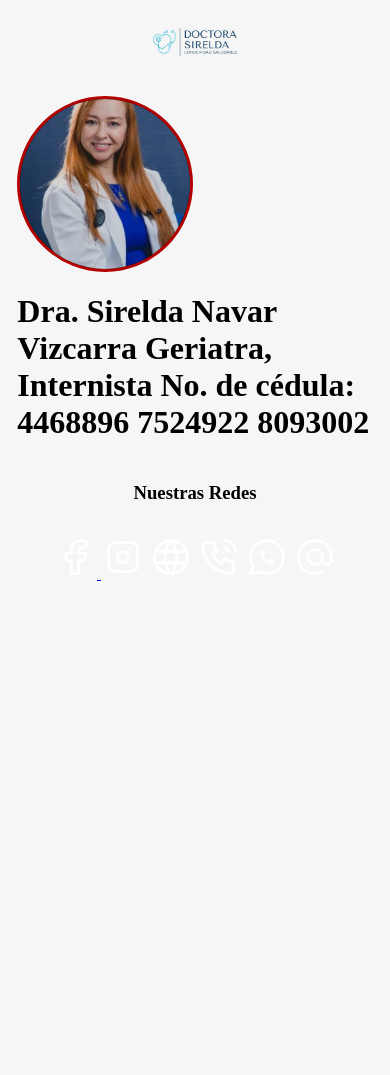
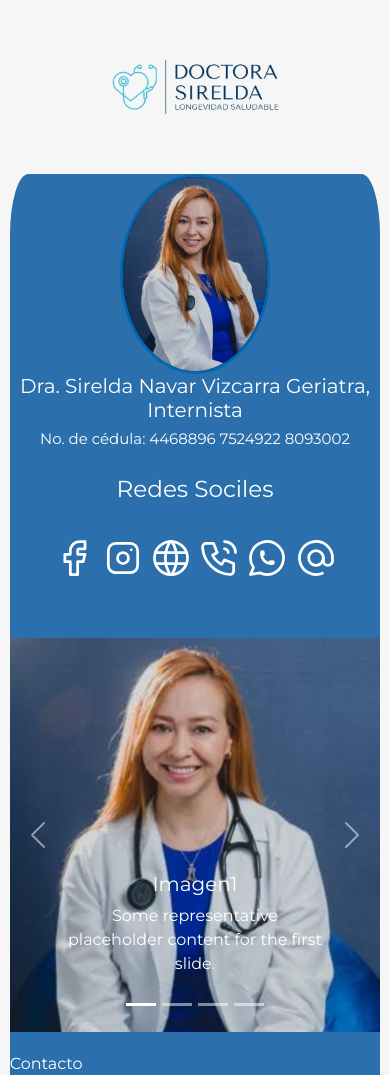
Before and after one commit to BarrasDesigns/Sirelda, a website: page index.html in a window 390 px wide. Shown: the top 1075 px of the page. Before the commit the page ends 844 px from the top, so only its background shows below. Drawn offline with nearby package versions, Linux system fonts and the light colour scheme.

Commit message:
primer commit

```diff
--- a/index.html
+++ b/index.html
@@ -4,17 +4,25 @@
 <head>
   <meta charset="UTF-8">
   <meta name="viewport" content="width=device-width, initial-scale=1.0">
+  <link rel="preconnect" href="https://fonts.googleapis.com">
+  <link rel="preconnect" href="https://fonts.gstatic.com" crossorigin>
+  <link href="https://fonts.googleapis.com/css2?family=Montserrat:wght@400;700&display=swap" rel="stylesheet">
+  <link href="https://cdn.jsdelivr.net/npm/bootstrap@5.0.2/dist/css/bootstrap.min.css" rel="stylesheet"
+    integrity="sha384-EVSTQN3/azprG1Anm3QDgpJLIm9Nao0Yz1ztcQTwFspd3yD65VohhpuuCOmLASjC" crossorigin="anonymous">
   <link rel="stylesheet" href="./css/style.css">
   <title>Dra. Sirelda </title>
 </head>
 
 <body>
-    <div id="wrapper">
-        <header>
+  <section>
+
     <div class="logo">
       <a href="#" class="logo__enlace">
         <img class="logo__img" src="./img/logo.jpeg" alt="logo"></a>
     </div>
+  </section>
+  <div id="wrapper">
+    <header>
 
       <div class="objectfit">
 
@@ -23,38 +31,34 @@
       <div class="nombre_puesto">
 
         <h1>Dra. Sirelda Navar Vizcarra
-                    Geriatra, Internista
+          Geriatra, Internista</h1>
 
-                No. de cédula: 4468896 7524922 8093002</h1>
+        <h2>No. de cédula: 4468896 7524922 8093002</h2>
       </div>
       <nav>
-                <h3 class="titulo">Nuestras Redes</h3>
+        <h3 class="titulo">Redes Sociles</h3>
         <div class="redes">
           <div class="redes__contEnlaces">
             <a class="redes__enlaces" href="https://www.facebook.com/TSMonterrey"><i><svg
-                                    xmlns="http://www.w3.org/2000/svg"
-                                    class="icon icon-tabler icon-tabler-brand-facebook" width="44" height="44"
-                                    viewBox="0 0 24 24" stroke-width="1.5" stroke="#ffffff" fill="none"
-                                    stroke-linecap="round" stroke-linejoin="round">
+                  xmlns="http://www.w3.org/2000/svg" class="icon icon-tabler icon-tabler-brand-facebook" width="44"
+                  height="44" viewBox="0 0 24 24" stroke-width="1.5" stroke="#ffffff" fill="none" stroke-linecap="round"
+                  stroke-linejoin="round">
                   <path stroke="none" d="M0 0h24v24H0z" fill="none" />
-                                    <path
-                                        d="M7 10v4h3v7h4v-7h3l1 -4h-4v-2a1 1 0 0 1 1 -1h3v-4h-3a5 5 0 0 0 -5 5v2h-3" />
+                  <path d="M7 10v4h3v7h4v-7h3l1 -4h-4v-2a1 1 0 0 1 1 -1h3v-4h-3a5 5 0 0 0 -5 5v2h-3" />
                 </svg></i>
             </a>
             <a class="redes__enlaces" href="https://www.instagram.com/total.security.mx/"><i><svg
-                                    xmlns="http://www.w3.org/2000/svg"
-                                    class="icon icon-tabler icon-tabler-brand-instagram" width="44" height="44"
-                                    viewBox="0 0 24 24" stroke-width="1.5" stroke="#ffffff" fill="none"
-                                    stroke-linecap="round" stroke-linejoin="round">
+                  xmlns="http://www.w3.org/2000/svg" class="icon icon-tabler icon-tabler-brand-instagram" width="44"
+                  height="44" viewBox="0 0 24 24" stroke-width="1.5" stroke="#ffffff" fill="none" stroke-linecap="round"
+                  stroke-linejoin="round">
                   <path stroke="none" d="M0 0h24v24H0z" fill="none" />
                   <rect x="4" y="4" width="16" height="16" rx="4" />
                   <circle cx="12" cy="12" r="3" />
                   <line x1="16.5" y1="7.5" x2="16.5" y2="7.501" />
                 </svg></i></a>
-                        <a class="redes__enlaces" href="http://www.totalsecurity.mx/"><i><svg
-                                    xmlns="http://www.w3.org/2000/svg" class="icon icon-tabler icon-tabler-world"
-                                    width="44" height="44" viewBox="0 0 24 24" stroke-width="1.5" stroke="#ffffff"
-                                    fill="none" stroke-linecap="round" stroke-linejoin="round">
+            <a class="redes__enlaces" href="http://www.totalsecurity.mx/"><i><svg xmlns="http://www.w3.org/2000/svg"
+                  class="icon icon-tabler icon-tabler-world" width="44" height="44" viewBox="0 0 24 24"
+                  stroke-width="1.5" stroke="#ffffff" fill="none" stroke-linecap="round" stroke-linejoin="round">
                   <path stroke="none" d="M0 0h24v24H0z" fill="none" />
                   <circle cx="12" cy="12" r="9" />
                   <line x1="3.6" y1="9" x2="20.4" y2="9" />
@@ -63,9 +67,8 @@
                   <path d="M12.5 3a17 17 0 0 1 0 18" />
                 </svg></i></a>
             <a class="redes__enlaces" href="tel:+528119048976"><i><svg xmlns="http://www.w3.org/2000/svg"
-                                    class="icon icon-tabler icon-tabler-phone-call" width="44" height="44"
-                                    viewBox="0 0 24 24" stroke-width="1.5" stroke="#ffffff" fill="none"
-                                    stroke-linecap="round" stroke-linejoin="round">
+                  class="icon icon-tabler icon-tabler-phone-call" width="44" height="44" viewBox="0 0 24 24"
+                  stroke-width="1.5" stroke="#ffffff" fill="none" stroke-linecap="round" stroke-linejoin="round">
                   <path stroke="none" d="M0 0h24v24H0z" fill="none" />
                   <path
                     d="M5 4h4l2 5l-2.5 1.5a11 11 0 0 0 5 5l1.5 -2.5l5 2v4a2 2 0 0 1 -2 2a16 16 0 0 1 -15 -15a2 2 0 0 1 2 -2" />
@@ -73,20 +76,18 @@
                   <path d="M15 3a6 6 0 0 1 6 6" />
                 </svg></i></a>
 
-                        <a class="redes__enlaces" href="https://wa.me/528119048976"><i><svg
-                                    xmlns="http://www.w3.org/2000/svg"
-                                    class="icon icon-tabler icon-tabler-brand-whatsapp" width="44" height="44"
-                                    viewBox="0 0 24 24" stroke-width="1.5" stroke="#ffffff" fill="none"
-                                    stroke-linecap="round" stroke-linejoin="round">
+            <a class="redes__enlaces" href="https://wa.me/528119048976"><i><svg xmlns="http://www.w3.org/2000/svg"
+                  class="icon icon-tabler icon-tabler-brand-whatsapp" width="44" height="44" viewBox="0 0 24 24"
+                  stroke-width="1.5" stroke="#ffffff" fill="none" stroke-linecap="round" stroke-linejoin="round">
                   <path stroke="none" d="M0 0h24v24H0z" fill="none" />
                   <path d="M3 21l1.65 -3.8a9 9 0 1 1 3.4 2.9l-5.05 .9" />
                   <path
                     d="M9 10a0.5 .5 0 0 0 1 0v-1a0.5 .5 0 0 0 -1 0v1a5 5 0 0 0 5 5h1a0.5 .5 0 0 0 0 -1h-1a0.5 .5 0 0 0 0 1" />
                 </svg></i></a>
             <a class="redes__enlaces" href="mailto:ja.valdez@totalsecurity.mx"><i><svg
-                                    xmlns="http://www.w3.org/2000/svg" class="icon icon-tabler icon-tabler-at"
-                                    width="44" height="44" viewBox="0 0 24 24" stroke-width="1.5" stroke="#ffffff"
-                                    fill="none" stroke-linecap="round" stroke-linejoin="round">
+                  xmlns="http://www.w3.org/2000/svg" class="icon icon-tabler icon-tabler-at" width="44" height="44"
+                  viewBox="0 0 24 24" stroke-width="1.5" stroke="#ffffff" fill="none" stroke-linecap="round"
+                  stroke-linejoin="round">
                   <path stroke="none" d="M0 0h24v24H0z" fill="none" />
                   <circle cx="12" cy="12" r="4" />
                   <path d="M16 12v1.5a2.5 2.5 0 0 0 5 0v-1.5a9 9 0 1 0 -5.5 8.28" />
@@ -96,6 +97,75 @@
         </div>
       </nav>
     </header>
+    <section>
+      <div id="carouselExampleCaptions" class="carousel slide" data-bs-ride="carousel">
+        <div class="carousel-indicators">
+          <button type="button" data-bs-target="#carouselExampleCaptions" data-bs-slide-to="0" class="active"
+            aria-current="true" aria-label="Slide 1"></button>
+          <button type="button" data-bs-target="#carouselExampleCaptions" data-bs-slide-to="1"
+            aria-label="Slide 2"></button>
+          <button type="button" data-bs-target="#carouselExampleCaptions" data-bs-slide-to="2"
+            aria-label="Slide 3"></button>
+          <button type="button" data-bs-target="#carouselExampleCaptions" data-bs-slide-to="3"
+            aria-label="Slide 4"></button>
+        </div>
+        <div class="carousel-inner">
+          <div class="carousel-item active">
+            <img src="./img/1.jpeg" class="d-block w-100" alt="galeria1">
+            <div class="carousel-caption  d-md-block">
+              <h5>Imagen1</h5>
+              <p>Some representative placeholder content for the first slide.</p>
+            </div>
+          </div>
+          <div class="carousel-item">
+            <img src="./img/2.jpeg" class="d-block w-100" alt="Imagen2">
+            <div class="carousel-caption  d-md-block">
+              <h5>Imagen 2</h5>
+              <p>Some representative placeholder content for the second slide.</p>
+            </div>
+          </div>
+          <div class="carousel-item">
+            <img src="./img/3.jpeg" class="d-block w-100" alt="Imagen 3">
+            <div class="carousel-caption  d-md-block">
+              <h5>Imagen 3</h5>
+              <p>Some representative placeholder content for the third slide.</p>
+            </div>
+          </div>
+          <div class="carousel-item">
+            <img src="./img/4.jpeg" class="d-block w-100" alt="Imagen 4">
+            <div class="carousel-caption  d-md-block">
+              <h5>Imagen 4</h5>
+              <p>Some representative placeholder content for the third slide.</p>
+            </div>
+          </div>
+        </div>
+        <button class="carousel-control-prev" type="button" data-bs-target="#carouselExampleCaptions"
+          data-bs-slide="prev">
+          <span class="carousel-control-prev-icon" aria-hidden="true"></span>
+          <span class="visually-hidden">Previous</span>
+        </button>
+        <button class="carousel-control-next" type="button" data-bs-target="#carouselExampleCaptions"
+          data-bs-slide="next">
+          <span class="carousel-control-next-icon" aria-hidden="true"></span>
+          <span class="visually-hidden">Next</span>
+        </button>
+      </div>
+    </section>
+
+    <section>
+      <fieldset>Contacto</fieldset>
+      <form id="form" action="#">
+        <label for="nombre">Ingrese su nombre</label>
+        <input type="text" name="nombre" id="nombre">
+
+        <label for="email">Ingrese su correo</label>
+        <input type="email" name="email" id="email">
+
+        <textarea name="message" id="message" cols="30" rows="10"></textarea>
+
+      </form>
+
+    </section>
 
 </body>
 
--- a/sass/_colorsFonts.scss
+++ b/sass/_colorsFonts.scss
@@ -1 +1,5 @@
 $main: #f6f6f6;
+$wrapper: #2b70ac;
+$letra: #ffff;
+
+$mainFont: 'Montserrat', sans-serif;
--- a/sass/_primerModulo.scss
+++ b/sass/_primerModulo.scss
@@ -10,8 +10,8 @@
 }
 
 .logo__img {
-    max-width: 50%;
-    margin-bottom: 20px;
+    max-width: 90%;
+    // margin-bottom: 10px;
 }
 .titulo {
     text-align: center;
@@ -65,14 +65,14 @@
 }
 
 .objectfit>img {
-    width: 11rem;
-    height: 11rem;
+    width: 150px;
+    height: 200px;
     object-fit: cover;
     -moz-border-radius: 50%;
     -webkit-border-radius: 50%;
     border-radius: 50%;
     background-color: black;
-    border: 3px solid #b20000;
+    border: 3px solid #0068b2;
 }
 
 .nombre_puesto {
@@ -88,3 +88,9 @@
     text-align: center;
     margin-top: -23%;
 }
+@media (max-width: 428px) {
+    .objectfit{
+        justify-content: center;
+    }
+
+}
--- a/sass/style.scss
+++ b/sass/style.scss
@@ -1,18 +1,45 @@
 @use 'colorsFonts';
 @use 'primerModulo';
+@use 'form';
 
 html {
   box-sizing: border-box;
 }
-  *, *:before, *:after {
+
+*,
+*:before,
+*:after {
   box-sizing: inherit;
 }
+
 #wrapper {
   margin-left: 2.5%;
   width: 95%;
   border-radius: 5%;
-    background-color: var(--fondo2);
+  background-color: colorsFonts.$wrapper;
 }
-body{
+
+body {
+  font-family: colorsFonts.$mainFont;
   background-color: colorsFonts.$main;
+  color: colorsFonts.$letra;
 }
+
+h1,
+h2 {
+  text-align: center;
+}
+section{
+  margin-top:20px;
+  margin-bottom:20px;
+}
+
+@media (max-width: 468px) {
+  h1 {
+    font-size: 20px;
+  }
+  h2{
+    font-size: 15px;
+  }
+
+}
```
Also changed, not shown: css/style.css, img/1.jpeg (added), img/2.jpeg (renamed from img/de60e7e6-8ae9-4259-9256-4a33fad56f5b.jpeg), img/3.jpeg (added), img/4.jpeg (renamed from img/f3cff044-4de4-4a70-a3a9-5cda1f014f58.jpeg), img/933a67d5-5d0b-4f35-95d9-41bbad79fe50.jpeg (deleted), img/e3064dfd-b768-42ca-9056-2797b6cb9e01.jpeg (deleted), js/app.js (added), sass/_form.scss (added), 1 other file. Lines whose indentation alone changed are shown as unchanged.
